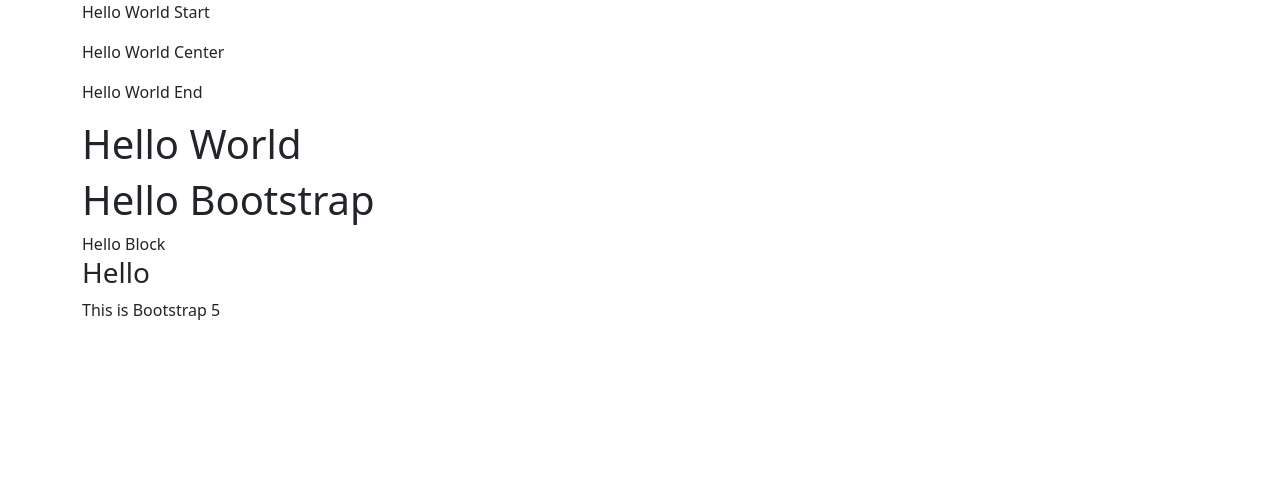
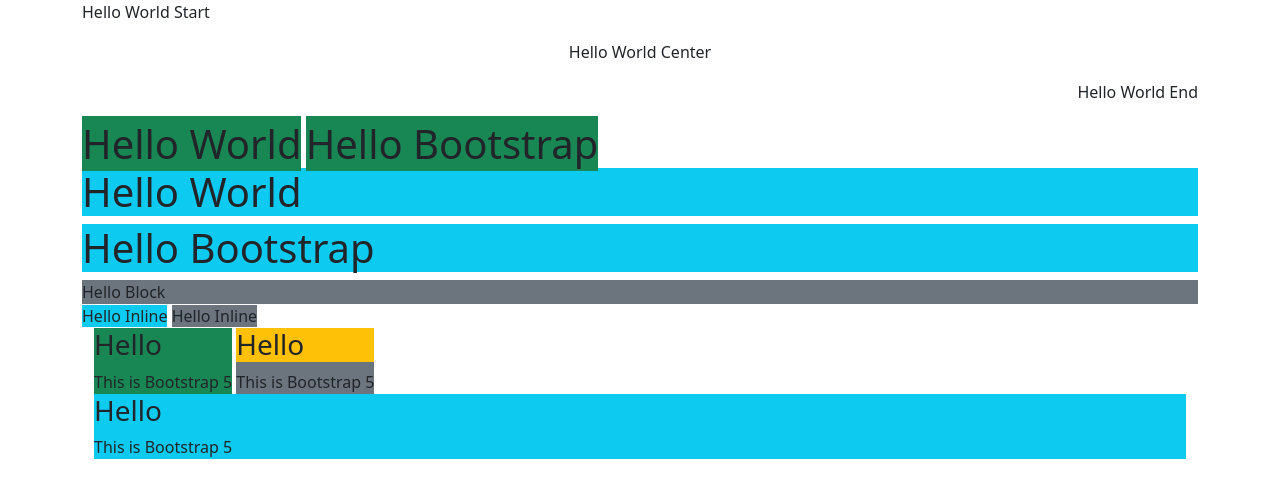
Before and after one commit to MaiRuMaiChii/github-desktop-project, a plain HTML site: page 3_TextAlignment-Display.html in a window 1280 px wide. Drawn offline with nearby package versions, Linux system fonts and the light colour scheme.

Commit message:
3.TextAlignment
3.TextAlignment

```diff
--- a/3_TextAlignment-Display.html
+++ b/3_TextAlignment-Display.html
@@ -10,22 +10,36 @@
 <body>
     <div class="container">
         <!-- กำหนดตำแหน่ง (แนวนอน) -->
-        <p>Hello World Start</p>
-        <p>Hello World Center</p>
-        <p>Hello World End</p>
+        <p class="text-start">Hello World Start</p>
+        <p class="text-center">Hello World Center</p>
+        <p class="text-end">Hello World End</p>
 
          <!-- Block to Inline -->
-         <h1>Hello World</h1>
-         <h1>Hello Bootstrap</h1>
+         <h1 class="bg-success d-inline">Hello World</h1>
+         <h1 class="bg-success d-inline">Hello Bootstrap</h1>
+         <h1 class="bg-info">Hello World</h1>
+         <h1 class="bg-info">Hello Bootstrap</h1>
 
           <!-- Inline to Block -->
-         <span>Hello Block</span>
+         <span class="bg-secondary d-block">Hello Block</span>
+         <span class="bg-info">Hello Inline</span>
+         <span class="bg-secondary">Hello Inline</span>
 
           <!-- Inline-Block -->
-         <div>
+          <div class="container">
+         <div class="bg-success d-inline-block">
              <h3>Hello</h3>
              This is Bootstrap 5
          </div>
+         <div class="bg-secondary d-inline-block">
+            <h3 class="bg-warning">Hello</h3>
+            This is Bootstrap 5
+        </div>
+        <div class="bg-info">
+            <h3>Hello</h3>
+            This is Bootstrap 5
+        </div>
+            </div>
     </div>
 </body>
 </html>
```
